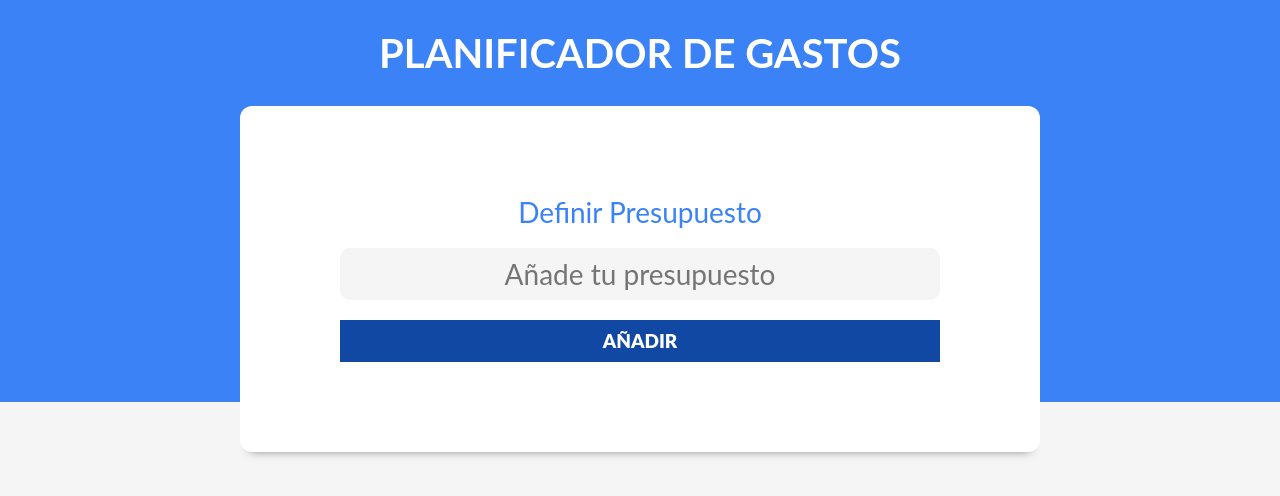
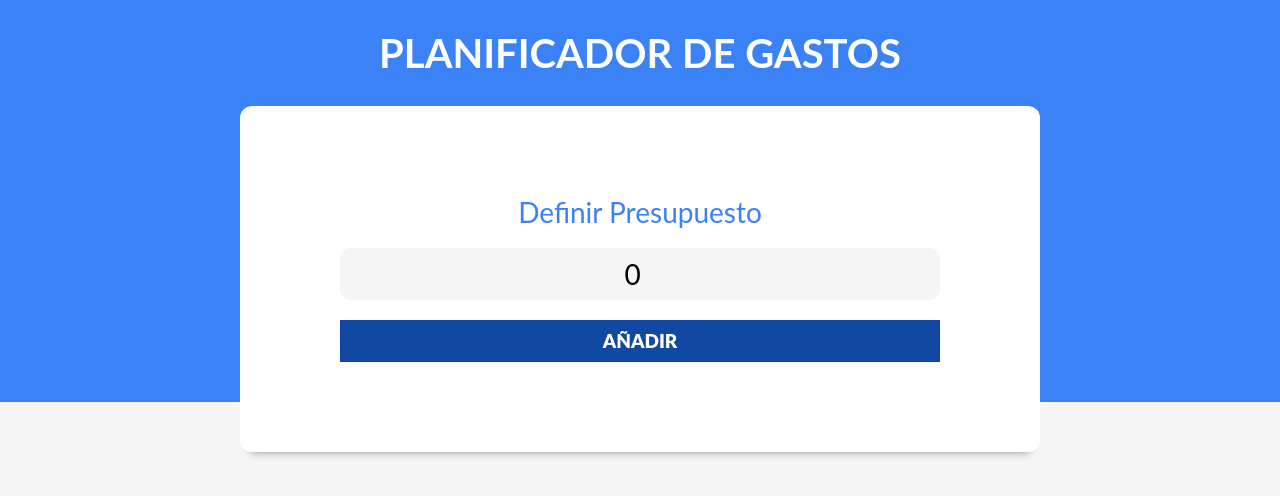
Before and after one commit to luisrlwev/control-gastos, a React (Vite) app: page / in a window 1280 px wide. Shown: the top 496 px of the page. Built offline with nearby package versions, Linux system fonts and the light colour scheme.

Commit message:
Se agregó el boton de agregar gasto - Clase 102

```diff
--- a/src/App.jsx
+++ b/src/App.jsx
@@ -1,12 +1,27 @@
 import { useState } from 'react'
+import Header from './components/Header'
+import IconoNuevoGasto from './img/nuevo-gasto.svg'
 
-import Header from './components/Header'
 
 function App() {
 
+  const [presupuesto, setPresupuesto] = useState(0);
+  const [isValidPresupuesto, setIsValidPresupuesto] = useState(false);
+
   return (
     <div>
-      <Header/>
+      <Header
+        presupuesto={presupuesto}
+        setPresupuesto={setPresupuesto}
+        isValidPresupuesto={isValidPresupuesto}
+        setIsValidPresupuesto={setIsValidPresupuesto}
+      />
+
+      {isValidPresupuesto && (
+        <div className='nuevo-gasto'>
+          <img src={IconoNuevoGasto} alt="Icono Nuevo Gasto" />
+        </div>
+      )}
     </div>
   )
 }
--- /dev/null
+++ b/src/components/ControlPresupuesto.jsx
@@ -0,0 +1,32 @@
+import React from 'react'
+
+const ControlPresupuesto = ({presupuesto}) => {
+
+    const formatearCantidad = (cantidad) => {
+        return cantidad.toLocaleString('en-US', {
+            style: 'currency',
+            currency: 'USD'
+        })
+    }
+
+  return (
+    <div className='contenedor-presupuesto contenedor sombra dos-columnas'>
+        <div>
+            <p>Gráfica aquí</p>
+        </div>
+        <div className='contenido-presupuesto'>
+            <p>
+                <span>Presupuesto: </span>{formatearCantidad(presupuesto)}
+            </p>
+            <p>
+                <span>Disponible: </span>{formatearCantidad(0)}
+            </p>
+            <p>
+                <span>Gastado: </span>{formatearCantidad(0)}
+            </p>
+        </div>
+    </div>
+  )
+}
+
+export default ControlPresupuesto
--- a/src/components/Header.jsx
+++ b/src/components/Header.jsx
@@ -1,12 +1,23 @@
 import React from 'react'
 import NuevoPresupuesto from './NuevoPresupuesto'
+import ControlPresupuesto from './ControlPresupuesto'
 
-const Header = () => {
+const Header = ({presupuesto, setPresupuesto, isValidPresupuesto, setIsValidPresupuesto}) => {
   return (
     <header>
         <h1>Planificador de Gastos</h1>
 
-        <NuevoPresupuesto/>
+        {isValidPresupuesto ? (
+          <ControlPresupuesto
+            presupuesto={presupuesto}
+          />
+        ): (
+          <NuevoPresupuesto
+            presupuesto={presupuesto}
+            setPresupuesto={setPresupuesto}
+            setIsValidPresupuesto={setIsValidPresupuesto}
+          />
+        )}
     </header>
   )
 }
--- /dev/null
+++ b/src/components/Mensaje.jsx
@@ -0,0 +1,9 @@
+import React from 'react'
+
+const Mensaje = ({children, tipo}) => {
+  return (
+    <div className={`alerta ${tipo}`}>{children}</div>
+  )
+}
+
+export default Mensaje
--- a/src/components/NuevoPresupuesto.jsx
+++ b/src/components/NuevoPresupuesto.jsx
@@ -1,14 +1,33 @@
-import React from 'react'
+import { useState } from 'react'
+import Mensaje from './Mensaje'
 
-const NuevoPresupuesto = () => {
+const NuevoPresupuesto = ({presupuesto, setPresupuesto, setIsValidPresupuesto}) => {
+
+  const [mensaje, setMensaje] = useState('')
+
+  const handlePresupuesto = (e) => {
+    e.preventDefault();
+
+    if(!presupuesto || presupuesto < 0){
+      setMensaje('No es un presupuesto válido')
+
+      return
+    }
+    setMensaje('')
+    setIsValidPresupuesto(true);
+
+  }
+
   return (
     <div className='contenedor-presupuesto contenedor sombra'>
-        <form className='formulario'>
+        <form onSubmit={handlePresupuesto} className='formulario'>
             <div className='campo'>
                 <label htmlFor="">Definir Presupuesto</label>
-                <input type="text" className='nuevo-presupuesto' placeholder='Añade tu presupuesto'/>
+                <input type="number" className='nuevo-presupuesto' placeholder='Añade tu presupuesto' value={presupuesto} onChange={ e => setPresupuesto(Number(e.target.value))}/>
             </div>
             <input type="submit" value={'Añadir'}/>
+
+            {mensaje && <Mensaje tipo="error">{mensaje}</Mensaje>}
         </form>
     </div>
   )
```
